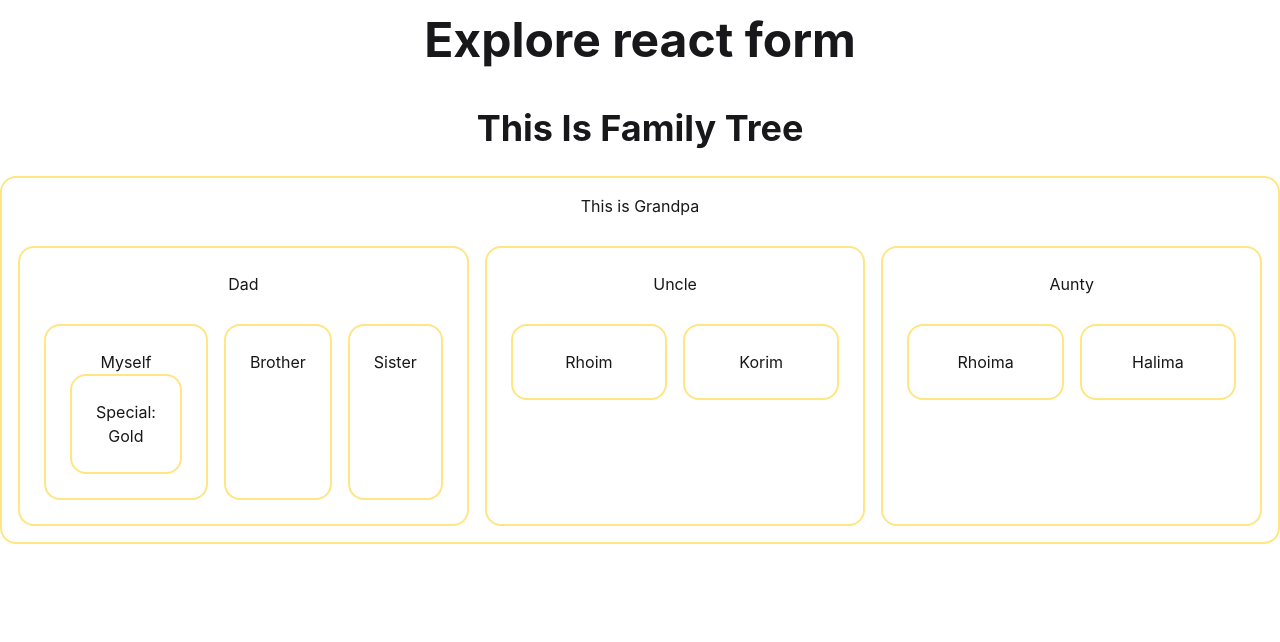
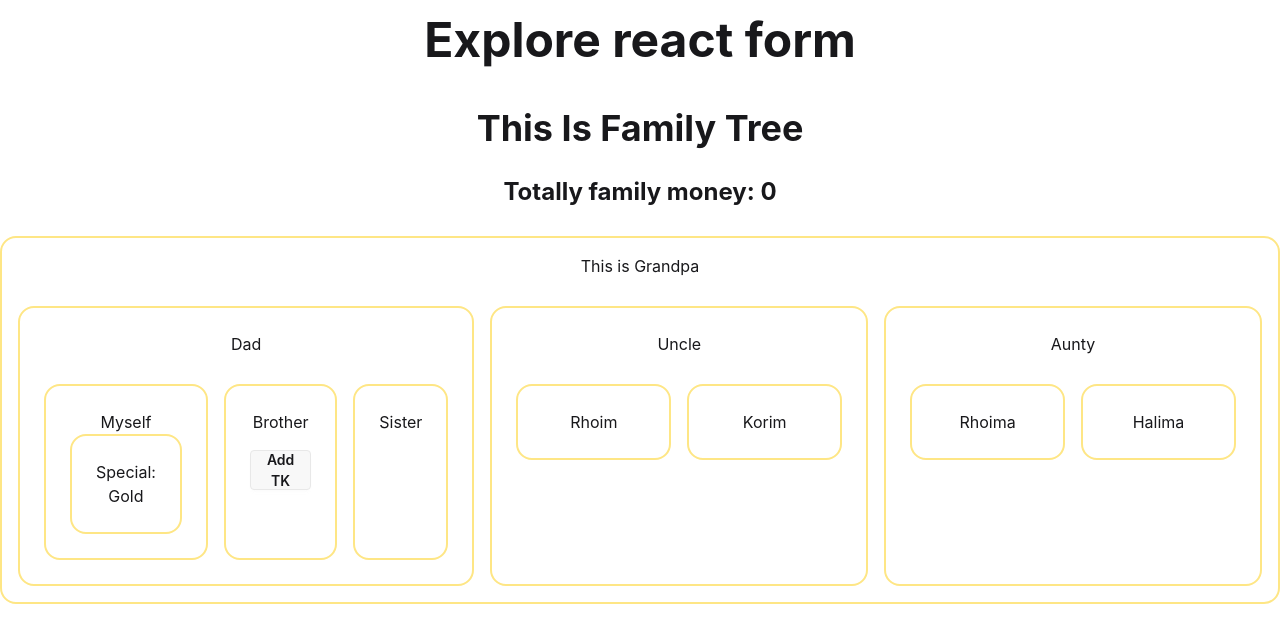
Before and after one commit to antnose/PH-Module-44, a React (Vite) app in the folder React_Form/: page / in a window 1280 px wide. Shown: the top 642 px of the page. Built offline with nearby package versions, Linux system fonts and the light colour scheme.

Commit message:
Using context api update the valo

```diff
--- a/React_Form/src/components/FamilyTree/Brother.jsx
+++ b/React_Form/src/components/FamilyTree/Brother.jsx
@@ -1,9 +1,15 @@
-import React from "react";
+import { use } from "react";
+import { MoneyContext } from "./FamilyTree";
 
 const Brother = () => {
+  const [money, setMoney] = use(MoneyContext);
+
   return (
     <div>
       <h3>Brother</h3>
+      <button className="btn mt-4" onClick={() => setMoney(money + 1000)}>
+        Add TK
+      </button>
     </div>
   );
 };
--- a/React_Form/src/components/FamilyTree/FamilyTree.jsx
+++ b/React_Form/src/components/FamilyTree/FamilyTree.jsx
@@ -1,17 +1,23 @@
-import { createContext } from "react";
+import { createContext, useState } from "react";
 import Grandpa from "./Grandpa";
 
 export const AssetsContext = createContext("");
+export const MoneyContext = createContext(0);
 
 const FamilyTree = () => {
   const asset = "Diamond";
   const newAsset = "Gold";
+  const [money, setMoney] = useState(0);
+
   return (
     <div className="text-center mt-11">
       <h1 className="text-4xl font-bold mb-7">This Is Family Tree</h1>
-      <AssetsContext.Provider value={newAsset}>
-        <Grandpa asset={asset} />
-      </AssetsContext.Provider>
+      <p className="text-2xl font-bold mb-7">Totally family money: {money}</p>
+      <MoneyContext.Provider value={[money, setMoney]}>
+        <AssetsContext.Provider value={newAsset}>
+          <Grandpa asset={asset} />
+        </AssetsContext.Provider>
+      </MoneyContext.Provider>
     </div>
   );
 };
```
